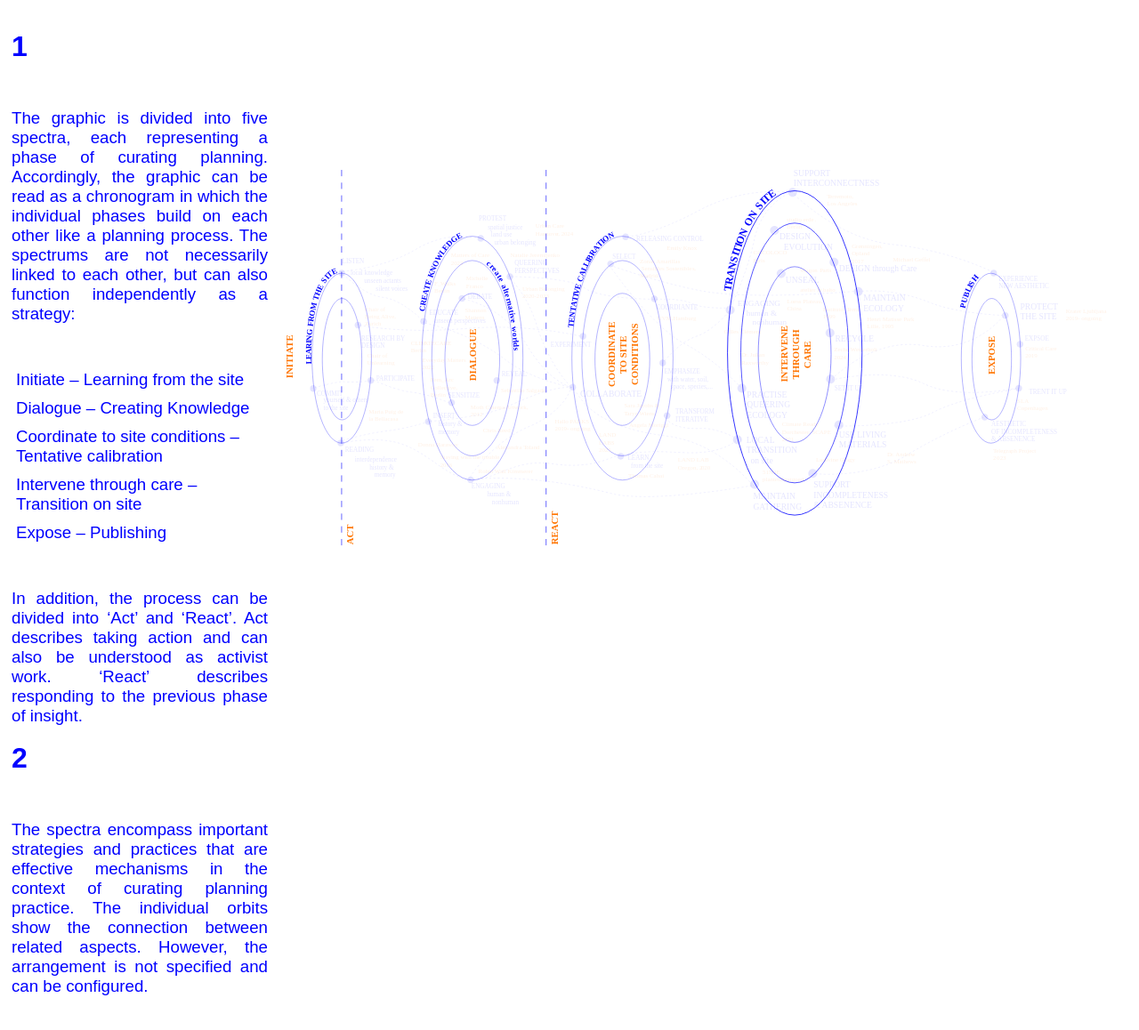
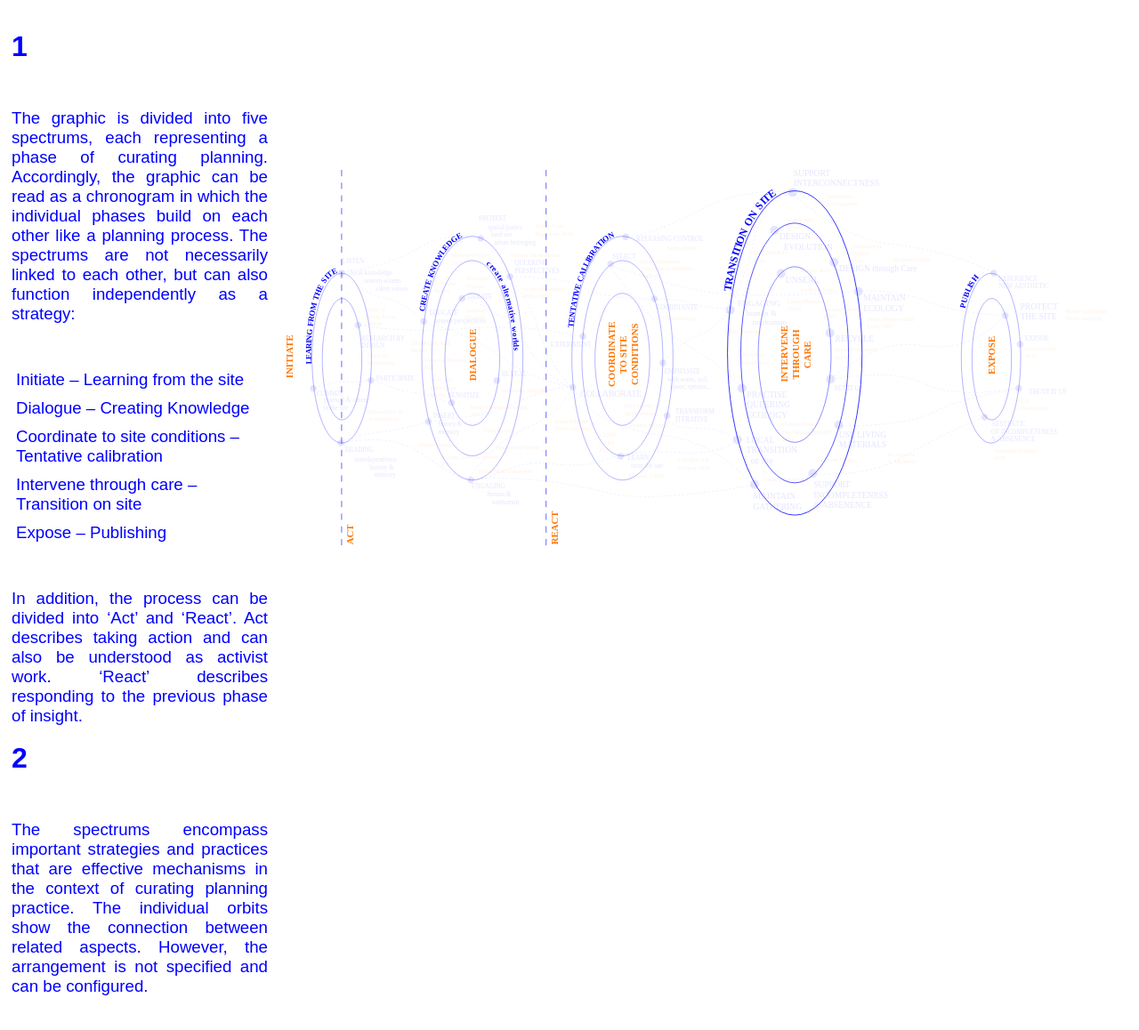
Before and after one commit to YertleTurtleGit/care-in-architecture, a plain HTML site: page index.html in a window 1280 px wide. Shown: the top 1158 px of the page at 89% size. Drawn offline with Linux system fonts and the light colour scheme.

Commit message:
spectrums

```diff
--- a/index.html
+++ b/index.html
@@ -77,7 +77,7 @@
       <div class="scroll-element">
         <h1>1</h1>
         <p>
-          The graphic is divided into five spectra, each representing a phase
+          The graphic is divided into five spectrums, each representing a phase
           of curating planning. Accordingly, the graphic can be read as a
           chronogram in which the individual phases build on each other like a
           planning process. The spectrums are not necessarily linked to each
@@ -99,7 +99,7 @@
       <div class="scroll-element">
         <h1>2</h1>
         <p>
-          The spectra encompass important strategies and practices that are
+          The spectrums encompass important strategies and practices that are
           effective mechanisms in the context of curating planning practice. The
           individual orbits show the connection between related aspects.
           However, the arrangement is not specified and can be configured.
```
